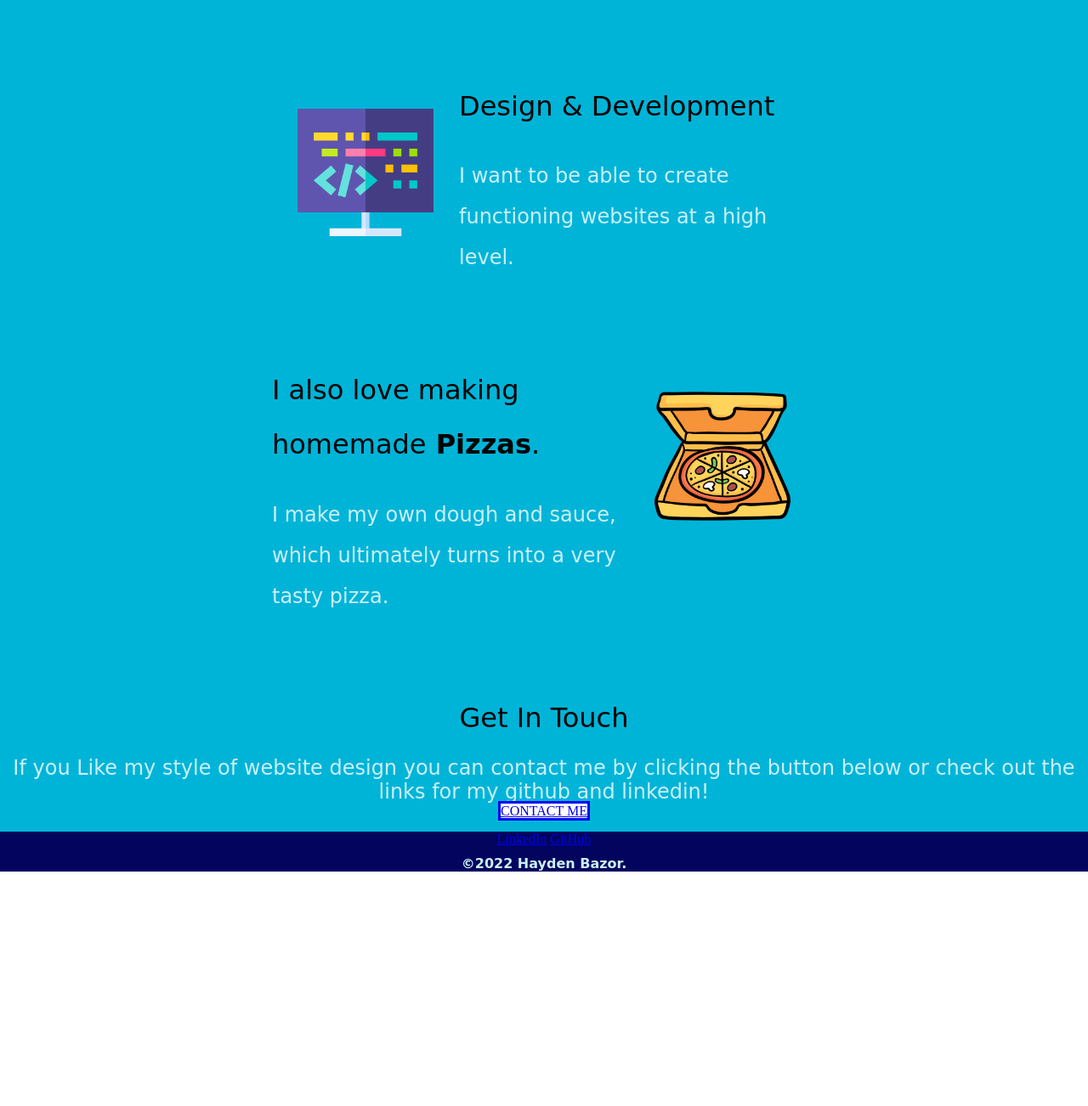
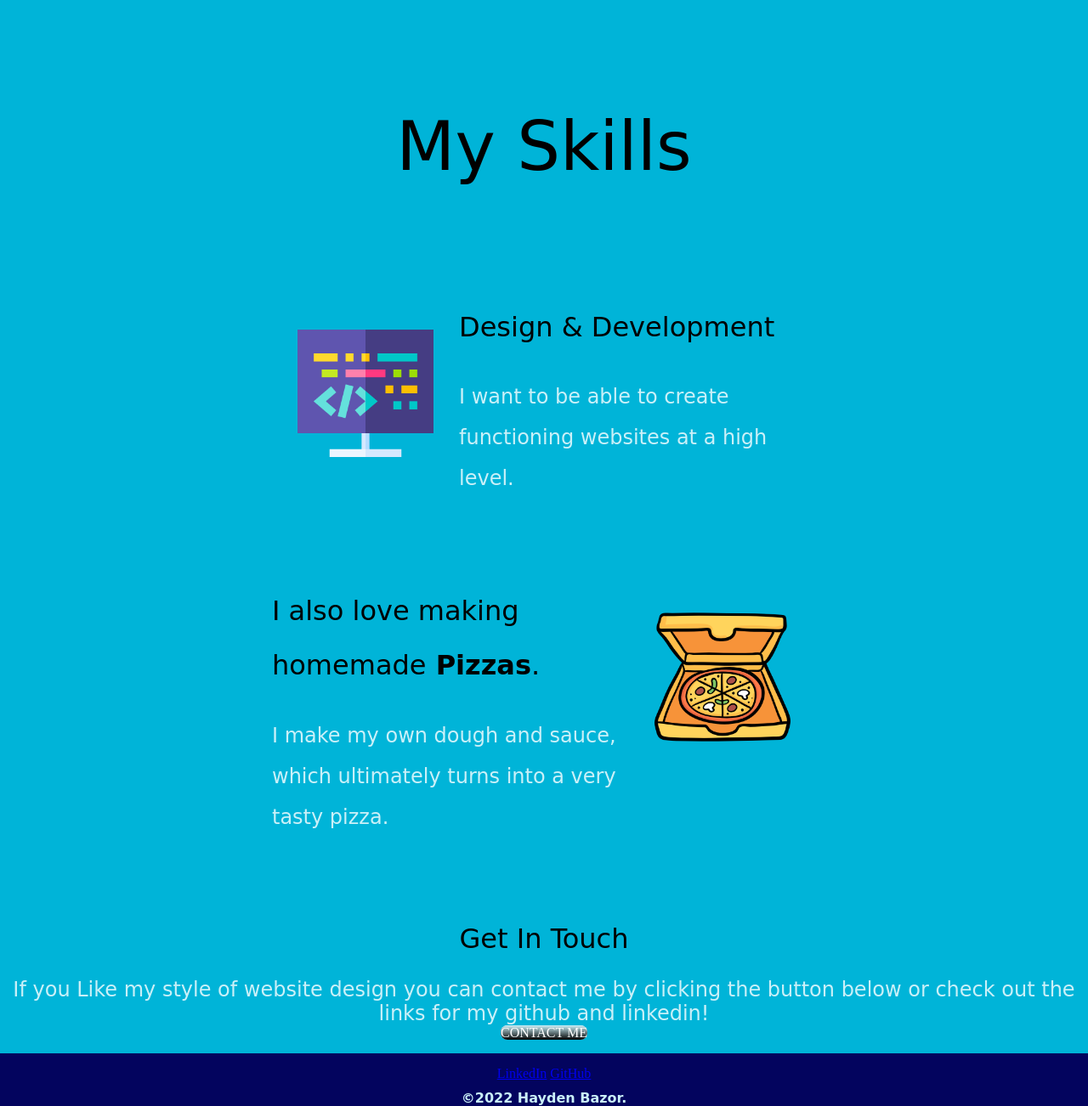
Before and after one commit to Hayden1995/Web-Dev-Folder-Projects, a plain HTML site: page newpersonal/index.html in a window 1280 px wide. Shown: the part 1260-2562 px from the top of the page at 85% size. Before the commit the page ends 2286 px from the top, so only its background shows below. Drawn offline with Linux system fonts and the light colour scheme; a web font is replaced by a local one.

Commit message:
changed appearance of button

```diff
--- a/newpersonal/index.html
+++ b/newpersonal/index.html
@@ -28,6 +28,7 @@
       <p>Currently I am working towards becoming a better Web Developer!</p>
     </div>
     <div class="skills">
+      <h5>My Skills</h5>
       <div class="skill-row">
         <img class="coding" src="images/coding.png" alt="">
         <h2>Design & Development</h2>
--- a/newpersonal/style.css
+++ b/newpersonal/style.css
@@ -29,6 +29,11 @@ h4 {
   margin: 0;
   padding-top: 10px;
 }
+h5 {
+  font-size: 5rem;
+  font-family: 'Redressed', cursive;
+    font-weight: normal;
+}
 
 p {
   font-family: 'Redressed', cursive;
@@ -54,6 +59,7 @@ p {
 
 .bottom-container {
   background-color: #03045E;
+  padding-top: 15px;
 }
 
 .top-cloud {
@@ -95,8 +101,8 @@ p {
   margin: 30px;
   width: 25%;
   float: left;
+}
 
-}
 
 .pizza {
   margin: 30px;
@@ -104,7 +110,8 @@ p {
   float: right;
 }
 
-.skills {}
+.skills {
+}
 
 .skill-row {
   width: 50%;
@@ -113,9 +120,28 @@ p {
   line-height: 2;
 }
 
-.contact-me {}
+.contact-me {
+  font-weight: normal;
+}
 
 .btn {
-  border-style: solid;
-  background-color: white;
+  background: #CAF0F8;
+  background-image: -webkit-linear-gradient(top, #CAF0F8, black);
+  background-image: -moz-linear-gradient(top, #CAF0F8, black);
+  background-image: -ms-linear-gradient(top, #CAF0F8, black);
+  background-image: -o-linear-gradient(top, #CAF0F8, black);
+  background-image: linear-gradient(to bottom, #CAF0F8, black);
+  border-radius: 8px;
+  color: #ffffff;
+  text-decoration: none;
 }
+
+.btn:hover {
+  background: #30e3cb;
+  background-image: -webkit-linear-gradient(top, #30e3cb, #2bc4ad);
+  background-image: -moz-linear-gradient(top, #30e3cb, #2bc4ad);
+  background-image: -ms-linear-gradient(top, #30e3cb, #2bc4ad);
+  background-image: -o-linear-gradient(top, #30e3cb, #2bc4ad);
+  background-image: linear-gradient(to bottom, #30e3cb, #2bc4ad);
+  text-decoration: none;
+}
```
